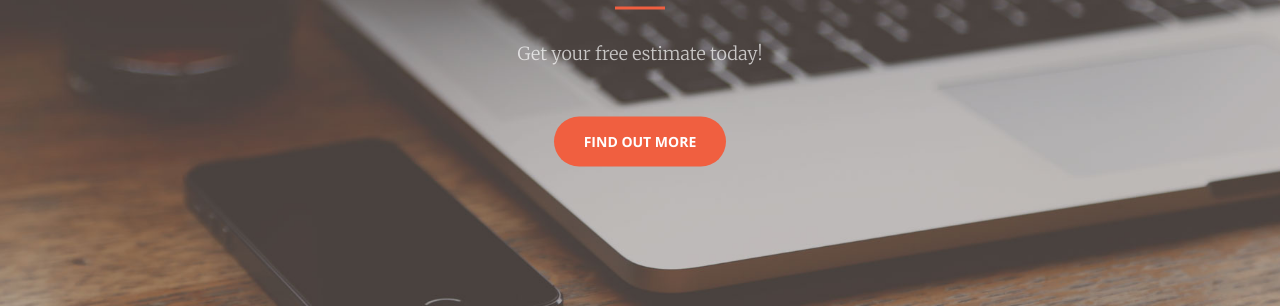
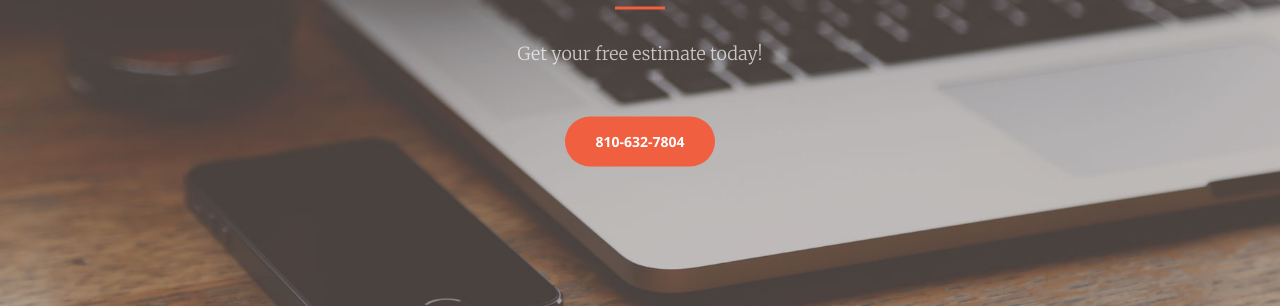
Before and after one commit to onchino/Riley-Custom-Painting, a Jekyll site: the page built from index.html, in a window 1280 px wide and 900 px high, scrolled down 322 px. Shown: the part 128-434 px from the top of the window. Built offline with Jekyll 4.4.1, drawn with Linux system fonts in a browser that asks for light colours; nearby versions of some CDN libraries.

Commit message:
Update header.html

```diff
--- a/_includes/header.html
+++ b/_includes/header.html
@@ -4,7 +4,7 @@
             <h1>Top Quality Painting For Your Residence</h1>
             <hr>
             <p>Get your free estimate today!</p>
-            <a href="#about" class="btn btn-primary btn-xl page-scroll">Find out more</a>
+            <a href="tel:810-632-7804" class="btn btn-primary btn-xl page-scroll">810-632-7804</a>
         </div>
     </div>
 </header>
```
